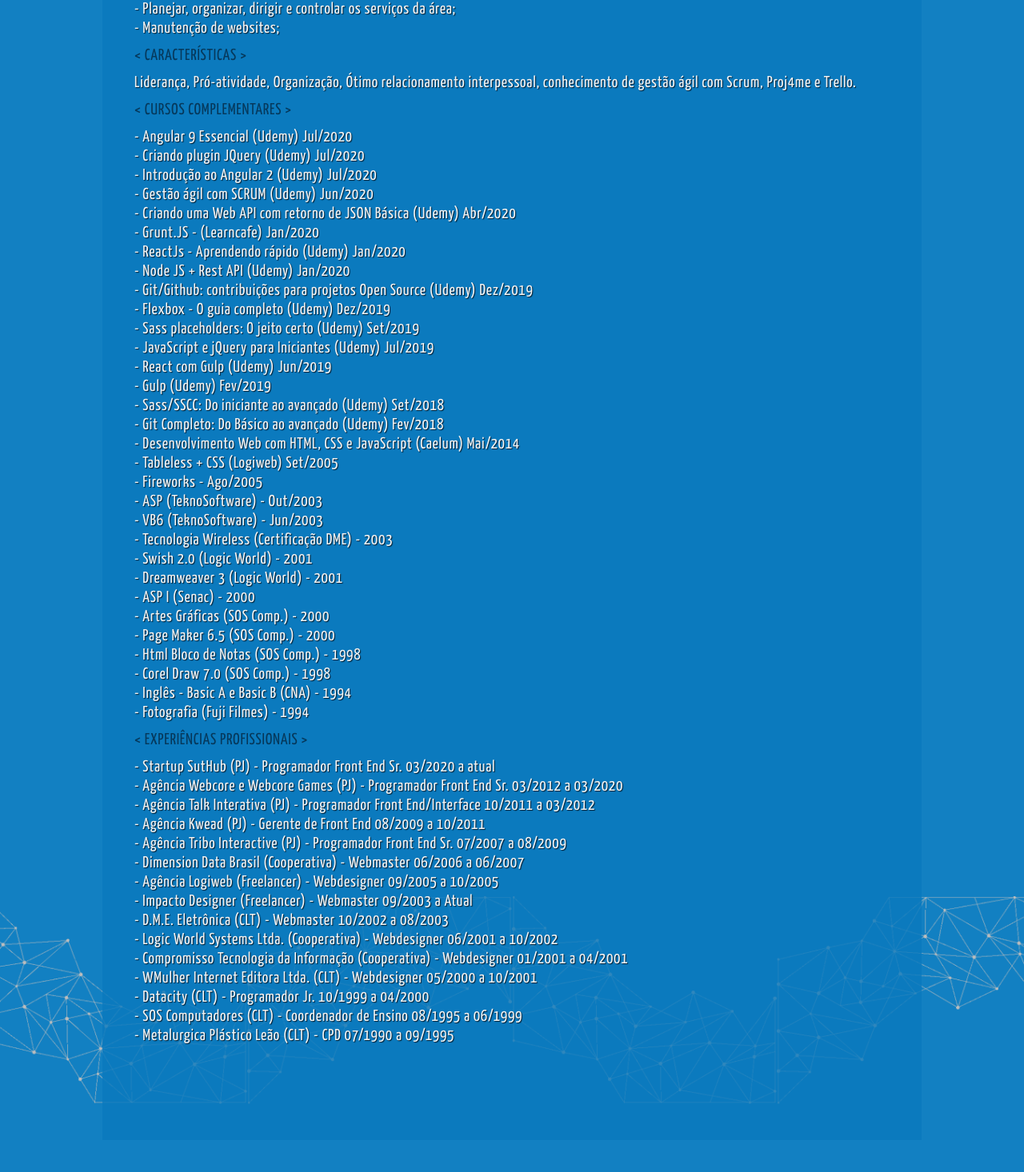
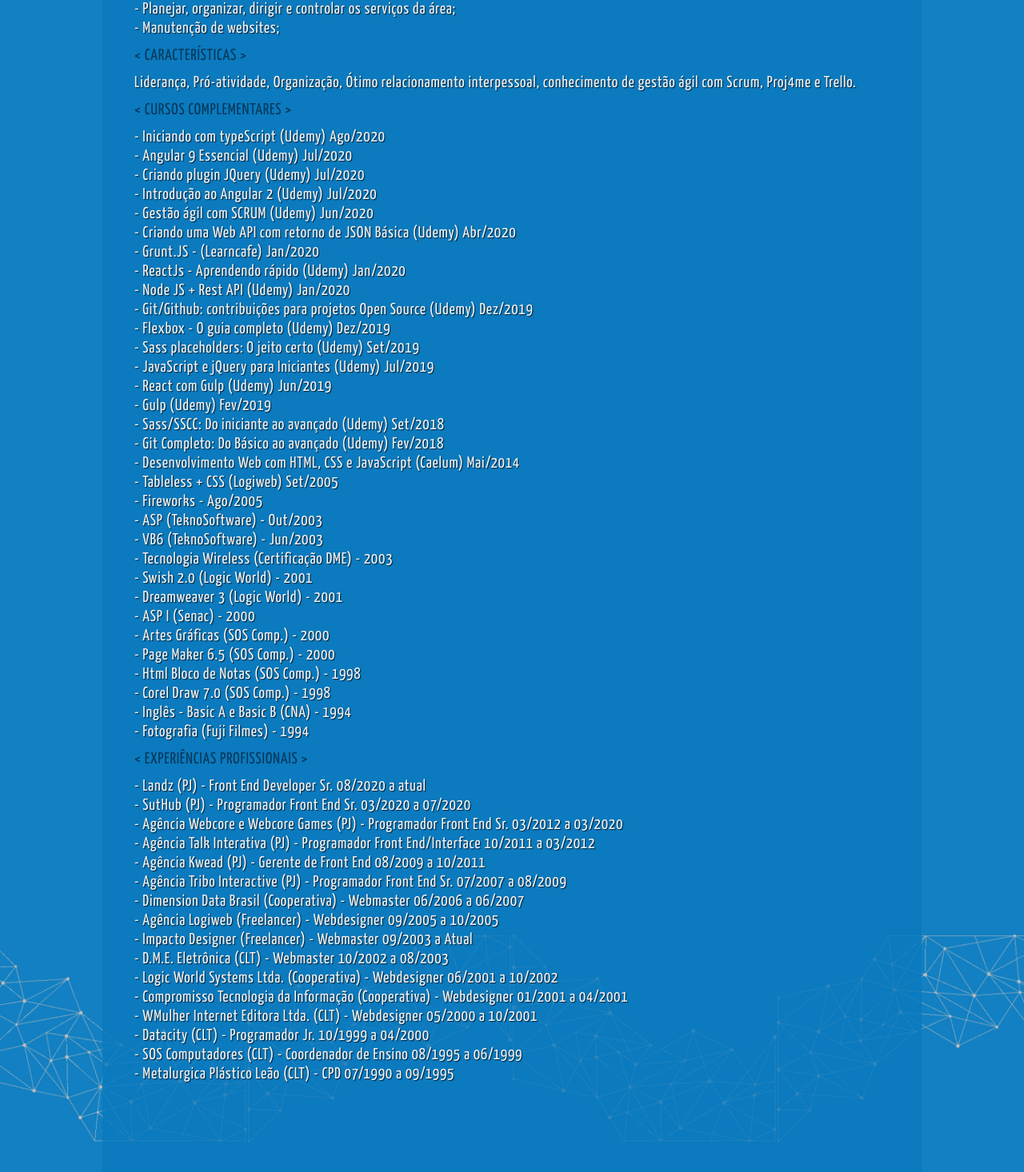
Before and after one commit to gilberto-moral/Portfolio, an Angular app: page /curriculum in a window 1280 px wide. Shown: the part 944-2410 px from the top of the page at 80% size. Before the commit the page ends 2370 px from the top, so only its background shows below. Built offline with nearby package versions, Linux system fonts and the light colour scheme.

Commit message:
Atualização de cursos

```diff
--- a/src/app/components/views/curriculum/curriculum.component.html
+++ b/src/app/components/views/curriculum/curriculum.component.html
@@ -37,8 +37,8 @@
         <a id="cursos"></a>
         <p><span class="subtitle">&lt; Cursos Complementares &gt;</span></p>
         <p>
-            - Angular 9 Essencial (Udemy) Jul/2020<br /> - Criando plugin JQuery (Udemy) Jul/2020<br /> - Introdução ao Angular 2 (Udemy) Jul/2020<br /> - Gestão ágil com SCRUM (Udemy) Jun/2020<br /> - Criando uma Web API com retorno de JSON Básica (Udemy)
-            Abr/2020
+            - Iniciando com typeScript (Udemy) Ago/2020<br /> - Angular 9 Essencial (Udemy) Jul/2020<br /> - Criando plugin JQuery (Udemy) Jul/2020<br /> - Introdução ao Angular 2 (Udemy) Jul/2020<br /> - Gestão ágil com SCRUM (Udemy) Jun/2020<br /> -
+            Criando uma Web API com retorno de JSON Básica (Udemy) Abr/2020
             <br /> - Grunt.JS - (Learncafe) Jan/2020<br /> - ReactJs - Aprendendo rápido (Udemy) Jan/2020<br /> - Node JS + Rest API (Udemy) Jan/2020<br /> - Git/Github: contribuições para projetos Open Source (Udemy) Dez/2019<br /> - Flexbox - O guia
             completo (Udemy) Dez/2019<br /> - Sass placeholders: O jeito certo (Udemy) Set/2019<br /> - JavaScript e jQuery para Iniciantes (Udemy) Jul/2019<br /> - React com Gulp (Udemy) Jun/2019<br /> - Gulp (Udemy) Fev/2019<br /> - Sass/SSCC: Do iniciante
             ao avançado (Udemy) Set/2018<br /> - Git Completo: Do Básico ao avançado (Udemy) Fev/2018<br /> - Desenvolvimento Web com HTML, CSS e JavaScript (Caelum) Mai/2014<br /> - Tableless + CSS (Logiweb) Set/2005<br /> - Fireworks - Ago/2005
@@ -51,11 +51,11 @@
         <a id="experiencias"></a>
         <p><span class="subtitle" id="experiencia">&lt; Experiências Profissionais &gt;</span></p>
         <p>
-            - Startup SutHub (PJ) - Programador Front End Sr. 03/2020 a atual<br /> - Agência Webcore e Webcore Games (PJ) - Programador Front End Sr. 03/2012 a 03/2020<br /> - Agência Talk Interativa (PJ) - Programador Front End/Interface 10/2011 a 03/2012<br
-            /> - Agência Kwead (PJ) - Gerente de Front End 08/2009 a 10/2011<br /> - Agência Tribo Interactive (PJ) - Programador Front End Sr. 07/2007 a 08/2009<br /> - Dimension Data Brasil (Cooperativa) - Webmaster 06/2006 a 06/2007<br /> - Agência
-            Logiweb (Freelancer) - Webdesigner 09/2005 a 10/2005<br /> - Impacto Designer (Freelancer) - Webmaster 09/2003 a Atual<br /> - D.M.E. Eletrônica (CLT) - Webmaster 10/2002 a 08/2003<br /> - Logic World Systems Ltda. (Cooperativa) - Webdesigner
-            06/2001 a 10/2002<br /> - Compromisso Tecnologia da Informação (Cooperativa) - Webdesigner 01/2001 a 04/2001<br /> - WMulher Internet Editora Ltda. (CLT) - Webdesigner 05/2000 a 10/2001<br /> - Datacity (CLT) - Programador Jr. 10/1999 a 04/2000<br
-            /> - SOS Computadores (CLT) - Coordenador de Ensino 08/1995 a 06/1999 <br /> - Metalurgica Plástico Leão (CLT) - CPD 07/1990 a 09/1995<br />
+            - Landz (PJ) - Front End Developer Sr. 08/2020 a atual<br /> - SutHub (PJ) - Programador Front End Sr. 03/2020 a 07/2020<br /> - Agência Webcore e Webcore Games (PJ) - Programador Front End Sr. 03/2012 a 03/2020<br /> - Agência Talk Interativa
+            (PJ) - Programador Front End/Interface 10/2011 a 03/2012<br /> - Agência Kwead (PJ) - Gerente de Front End 08/2009 a 10/2011<br /> - Agência Tribo Interactive (PJ) - Programador Front End Sr. 07/2007 a 08/2009<br /> - Dimension Data Brasil
+            (Cooperativa) - Webmaster 06/2006 a 06/2007<br /> - Agência Logiweb (Freelancer) - Webdesigner 09/2005 a 10/2005<br /> - Impacto Designer (Freelancer) - Webmaster 09/2003 a Atual<br /> - D.M.E. Eletrônica (CLT) - Webmaster 10/2002 a 08/2003<br
+            /> - Logic World Systems Ltda. (Cooperativa) - Webdesigner 06/2001 a 10/2002<br /> - Compromisso Tecnologia da Informação (Cooperativa) - Webdesigner 01/2001 a 04/2001<br /> - WMulher Internet Editora Ltda. (CLT) - Webdesigner 05/2000 a 10/2001<br
+            /> - Datacity (CLT) - Programador Jr. 10/1999 a 04/2000<br /> - SOS Computadores (CLT) - Coordenador de Ensino 08/1995 a 06/1999 <br /> - Metalurgica Plástico Leão (CLT) - CPD 07/1990 a 09/1995<br />
         </p>
     </section>
 </div>
```
